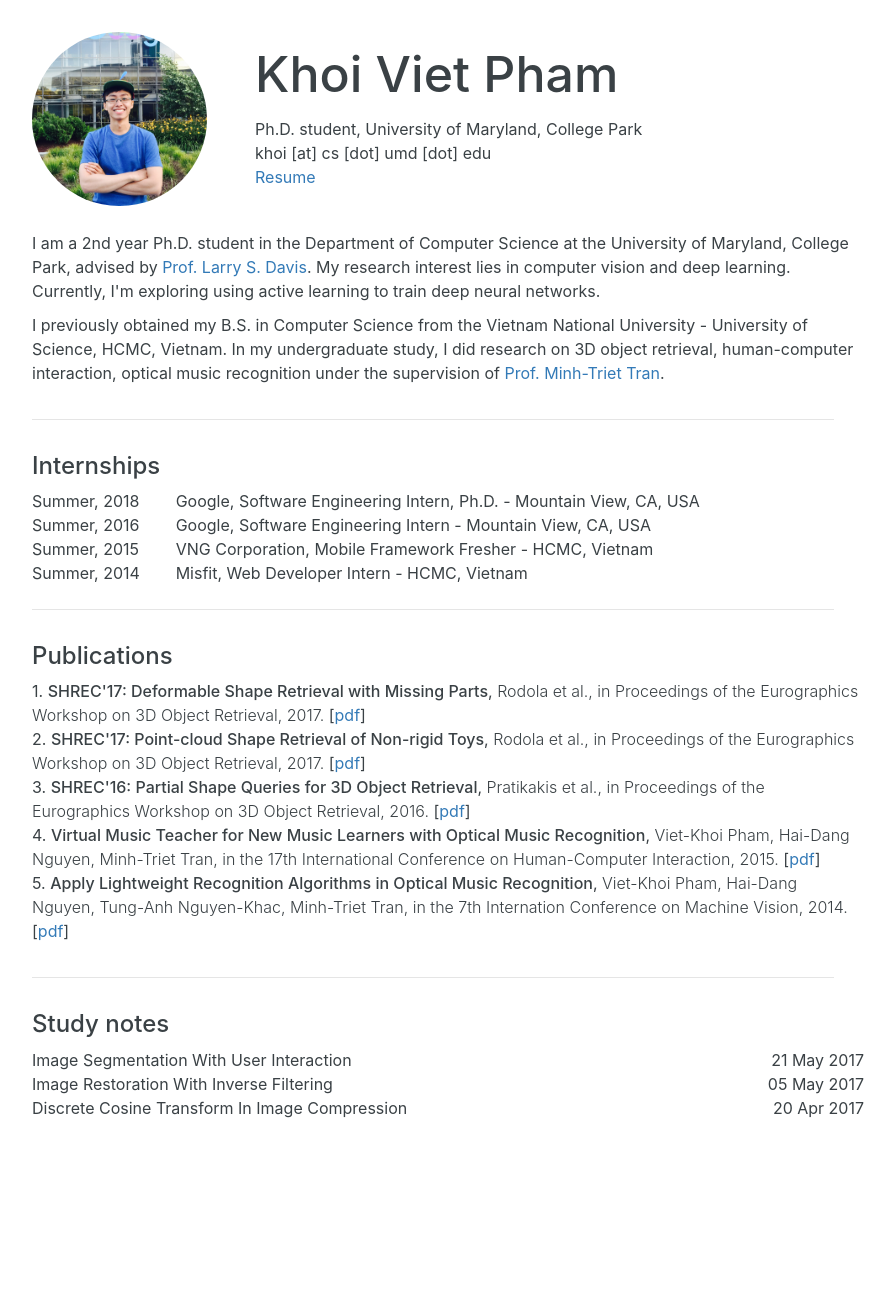
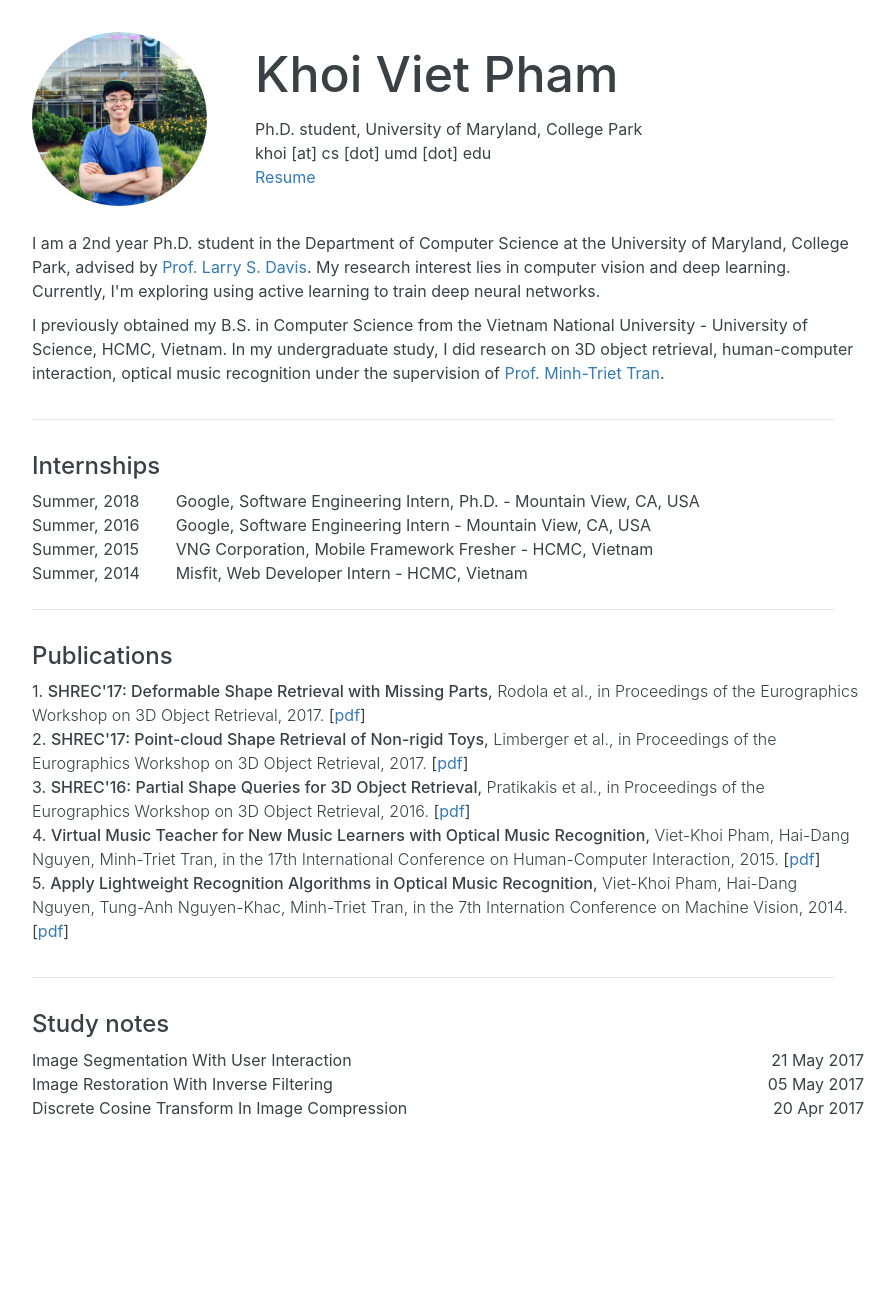
Before and after one commit to vkhoi/vkhoi.github.io, a Jekyll site: the page built from index.html, in a window 1280 px wide. Shown: the whole page, without its empty margins (192-1086 px from the left). Built offline with Jekyll 4.4.1, drawn with Linux system fonts in a browser that asks for light colours; nearby versions of some CDN libraries.

Commit message:
fix typo

```diff
--- a/index.html
+++ b/index.html
@@ -42,7 +42,7 @@ layout: default
 	<p>
 		1. <span class="font-bold">SHREC'17: Deformable Shape Retrieval with Missing Parts</span>, <span class="font-light">Rodola et al., in Proceedings of the Eurographics Workshop on 3D Object Retrieval, 2017.</span> [<a href="/assets/deformable-shape-retrieval-missing-parts.pdf">pdf</a>]
 		<br/>
-		2. <span class="font-bold">SHREC'17: Point-cloud Shape Retrieval of Non-rigid Toys</span>, <span class="font-light">Rodola et al., in Proceedings of the Eurographics Workshop on 3D Object Retrieval, 2017.</span> [<a href="/assets/point-cloud-shape-retrieval-non-rigid-toys.pdf">pdf</a>]
+		2. <span class="font-bold">SHREC'17: Point-cloud Shape Retrieval of Non-rigid Toys</span>, <span class="font-light">Limberger et al., in Proceedings of the Eurographics Workshop on 3D Object Retrieval, 2017.</span> [<a href="/assets/point-cloud-shape-retrieval-non-rigid-toys.pdf">pdf</a>]
 		<br/>
 		3. <span class="font-bold">SHREC'16: Partial Shape Queries for 3D Object Retrieval</span>, <span class="font-light">Pratikakis et al., in Proceedings of the Eurographics Workshop on 3D Object Retrieval, 2016.</span> [<a href="/assets/partial-shape-queries-3d-object-retrieval.pdf">pdf</a>]
 		<br/>
```
